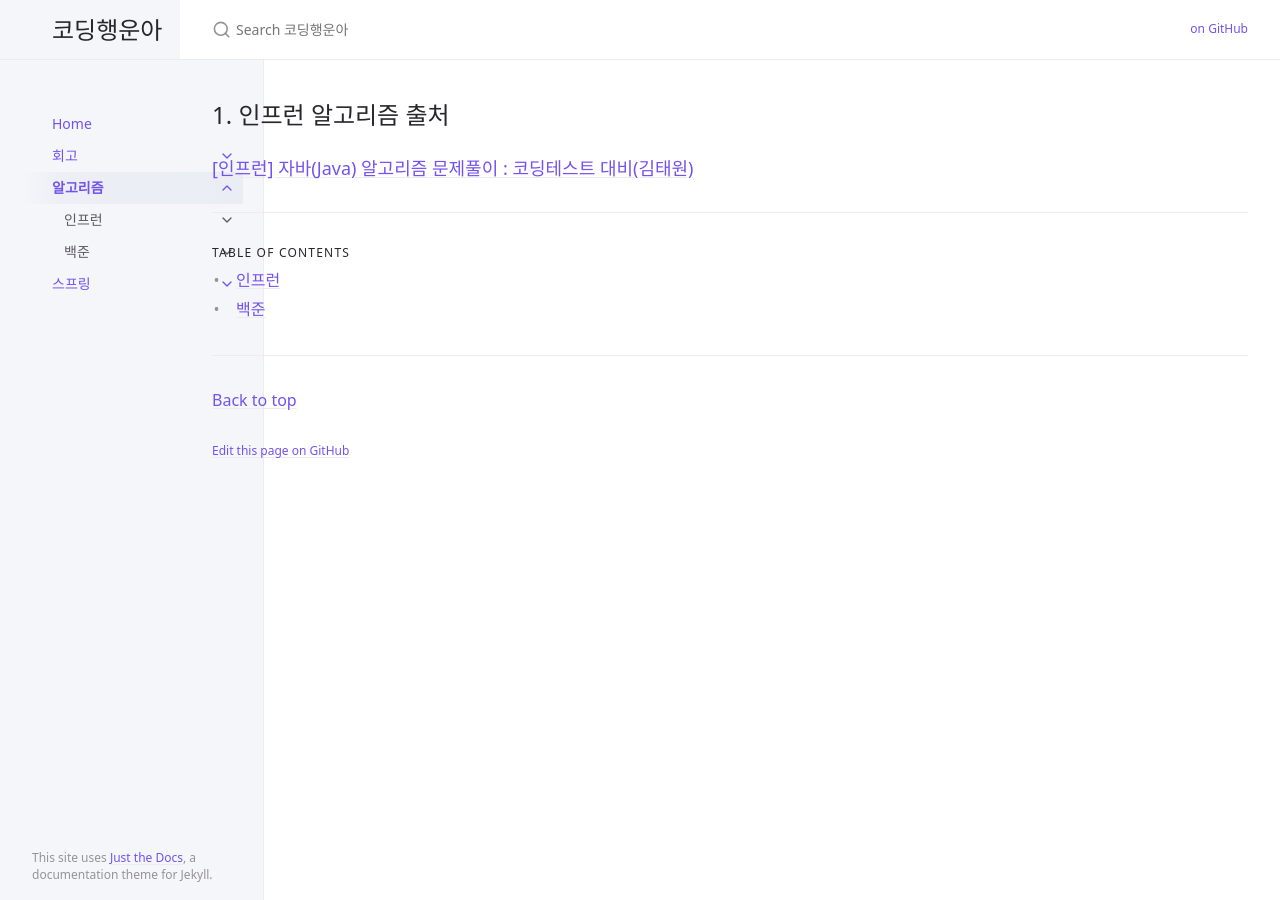
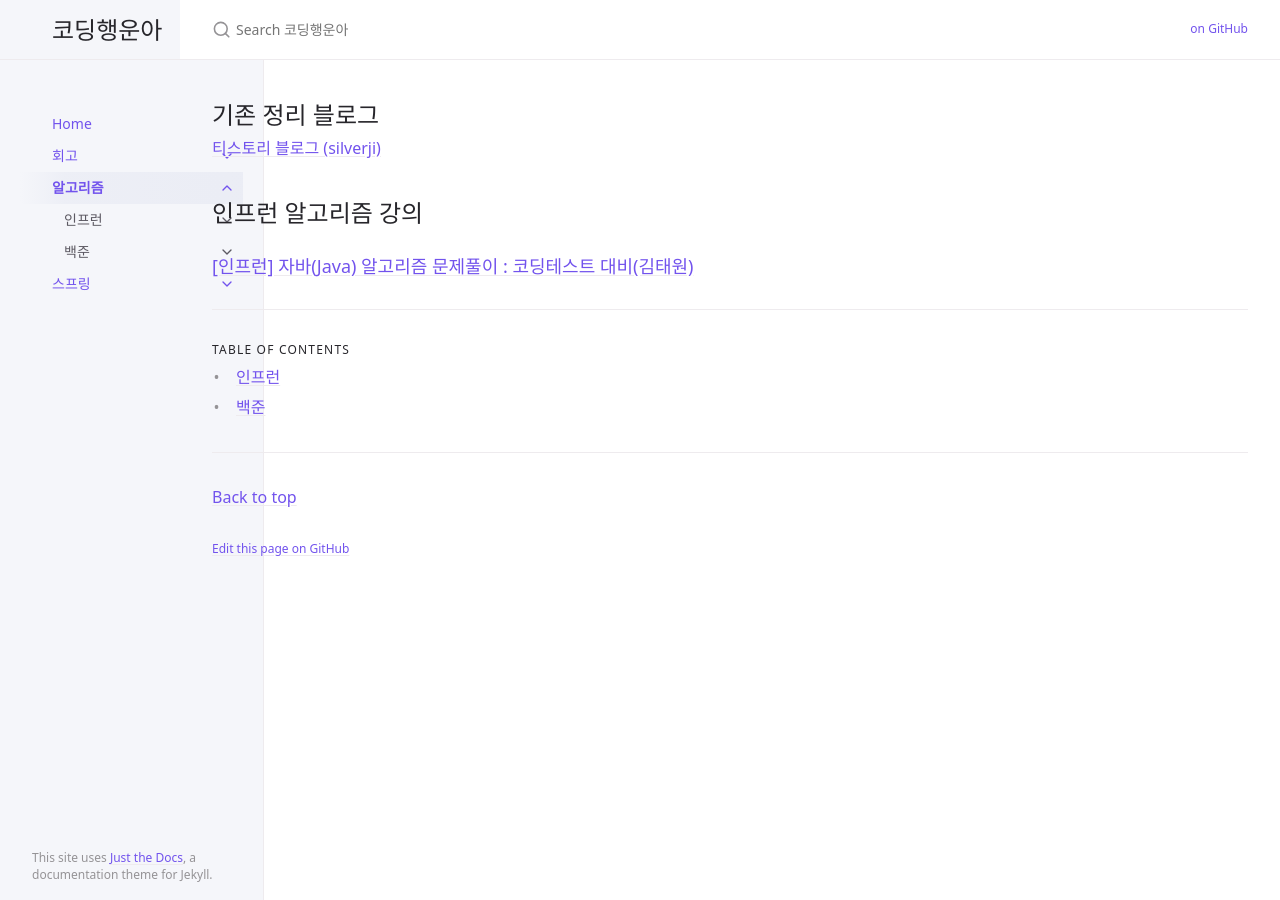
Before and after one commit to luckhunger/luckhunger-github.io, a Jekyll site: the page built from docs/algorithm/algorithm.md, in a window 1280 px wide. Built offline with Jekyll 4.4.1, drawn with Linux system fonts in a browser that asks for light colours.

Commit message:
티스토리 블로그 링크 추가

```diff
--- a/docs/algorithm/algorithm.md
+++ b/docs/algorithm/algorithm.md
@@ -5,5 +5,9 @@ nav_order: 3
 has_children: true
 permalink: /docs/algorithm
 ---
-## 1. 인프런 알고리즘 출처
+
+## 기존 정리 블로그
+[티스토리 블로그 (silverji)](https://silverji.tistory.com/)
+
+## 인프런 알고리즘 강의
 ### [[인프런] 자바(Java) 알고리즘 문제풀이 : 코딩테스트 대비(김태원)](https://www.inflearn.com/course/%EC%9E%90%EB%B0%94-%EC%95%8C%EA%B3%A0%EB%A6%AC%EC%A6%98-%EB%AC%B8%EC%A0%9C%ED%92%80%EC%9D%B4-%EC%BD%94%ED%85%8C%EB%8C%80%EB%B9%84)
```
